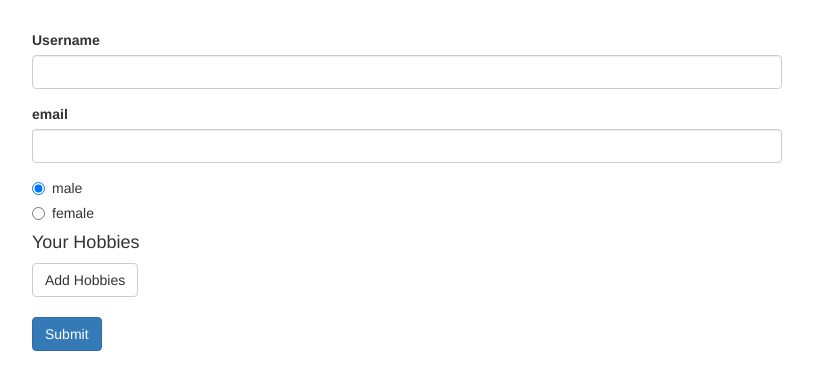
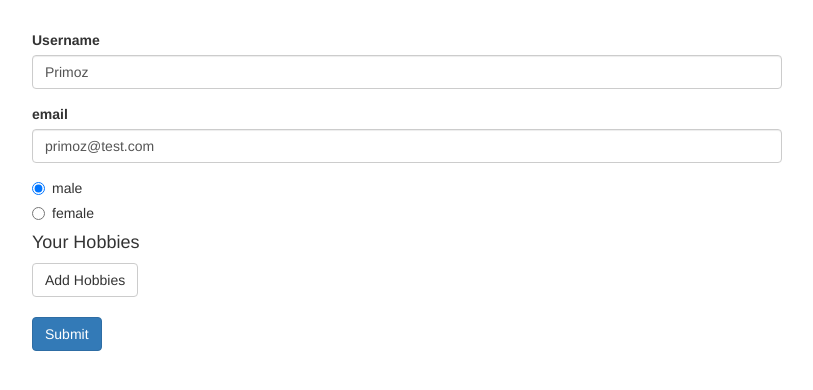
Before and after one commit to pcvenk/ng2-Forms-reactive-driven-approach-, an Angular app: page / in a window 1280 px wide. Shown: the top 390 px of the page, without its empty margins (233-1046 px from the left). Built offline with nearby package versions, Linux system fonts and the light colour scheme.

Commit message:
Prepopulating the form with dummy data

```diff
--- a/src/app/app.component.ts
+++ b/src/app/app.component.ts
@@ -27,6 +27,15 @@ export class AppComponent implements OnInit {
     this.signupForm.statusChanges.subscribe(
       (status) => console.log(status)
     );
+
+    this.signupForm.setValue({
+      'userData': {
+        'username': 'Primoz',
+        'email': 'primoz@test.com'
+      },
+      'gender': 'male',
+      'hobbies': []
+    });
   }
 
   onSubmit() {
```
